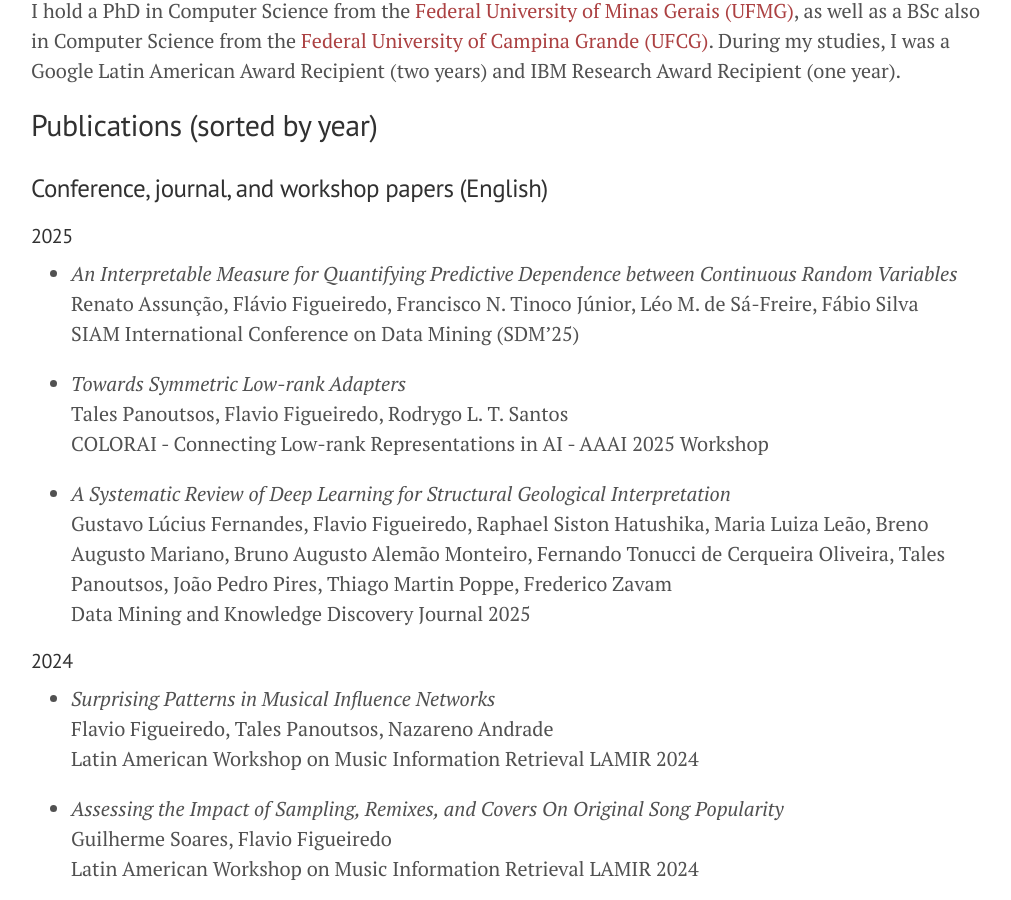
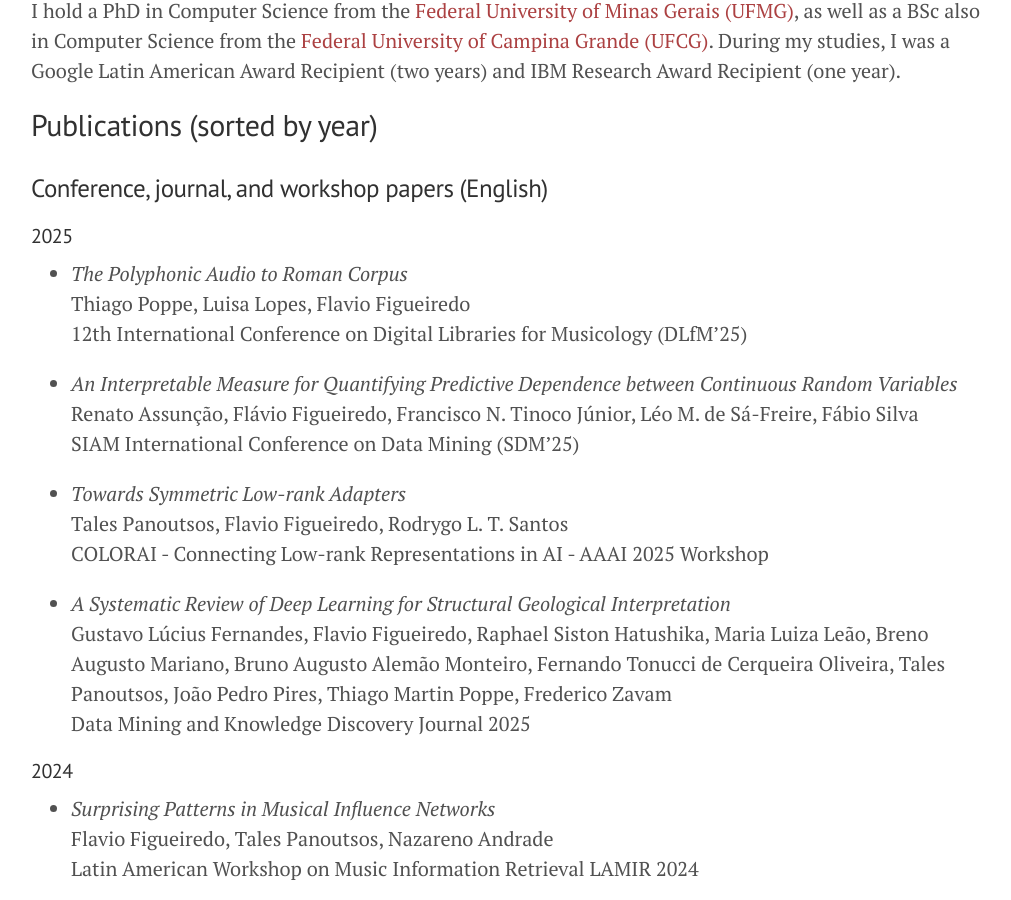
Before and after one commit to flaviovdf/flaviovdf.github.io, a Jekyll site: the page built from index.md, in a window 1280 px wide and 900 px high, scrolled down 614 px. Shown: the whole window, without its empty margins (129-1140 px from the left). Built offline with Jekyll 4.4.1, drawn with Linux system fonts in a browser that asks for light colours.

Commit message:
Update index.md

```diff
--- a/index.md
+++ b/index.md
@@ -29,6 +29,10 @@
 ### Conference, journal, and workshop papers (English)
 
 #### 2025
+
+* *The Polyphonic Audio to Roman Corpus* <br/>
+  Thiago Poppe, Luisa Lopes, Flavio Figueiredo <br/>
+  12th International Conference on Digital Libraries for Musicology (DLfM'25)
 
 * *An Interpretable Measure for Quantifying Predictive Dependence between Continuous Random Variables* <br/>
   Renato Assunção, Flávio Figueiredo, Francisco N. Tinoco Júnior, Léo M. de Sá-Freire, Fábio Silva  <br/>
```
